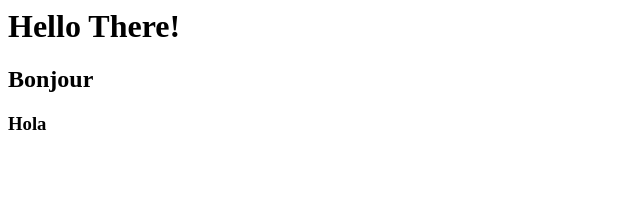
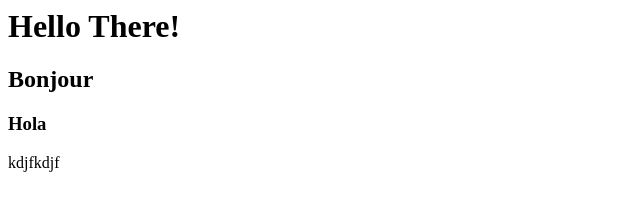
Before and after one commit to derxiang/RideShare-WebApp, a plain HTML site: page index.html in a window 1280 px wide. Shown: the full height of the page, 0-640 px from the left. Drawn offline with Linux system fonts and the light colour scheme.

Commit message:
Update index.html

```diff
--- a/index.html
+++ b/index.html
@@ -1,3 +1,4 @@
 <h1>Hello There!</h1>
 <h2>Bonjour</h2>
 <h3>Hola</h3>
+<p1>kdjfkdjf</p1>
```
